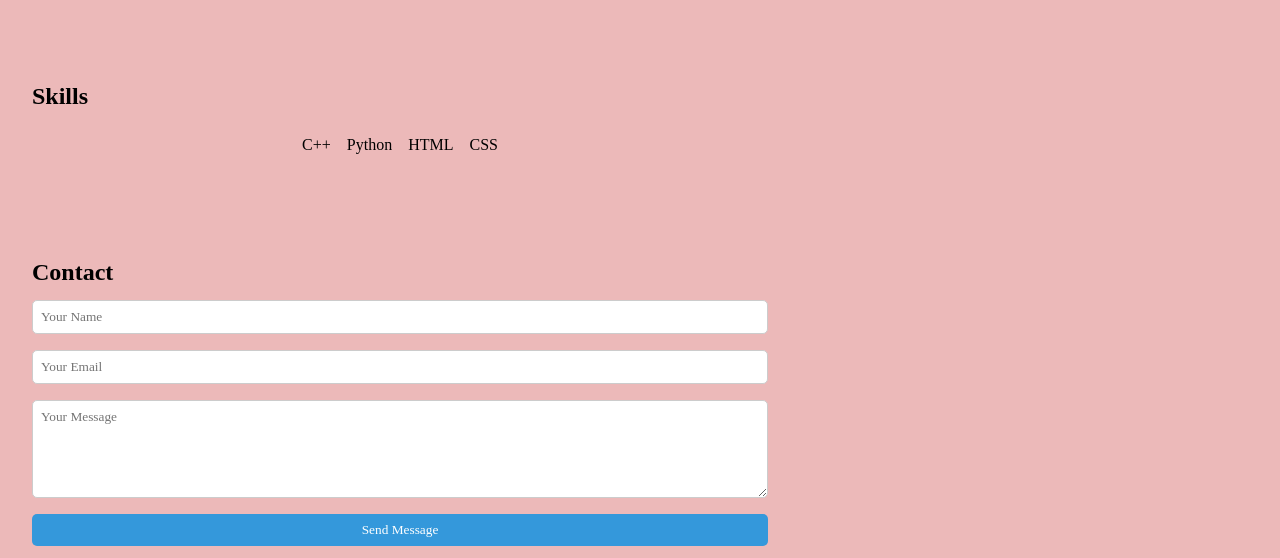
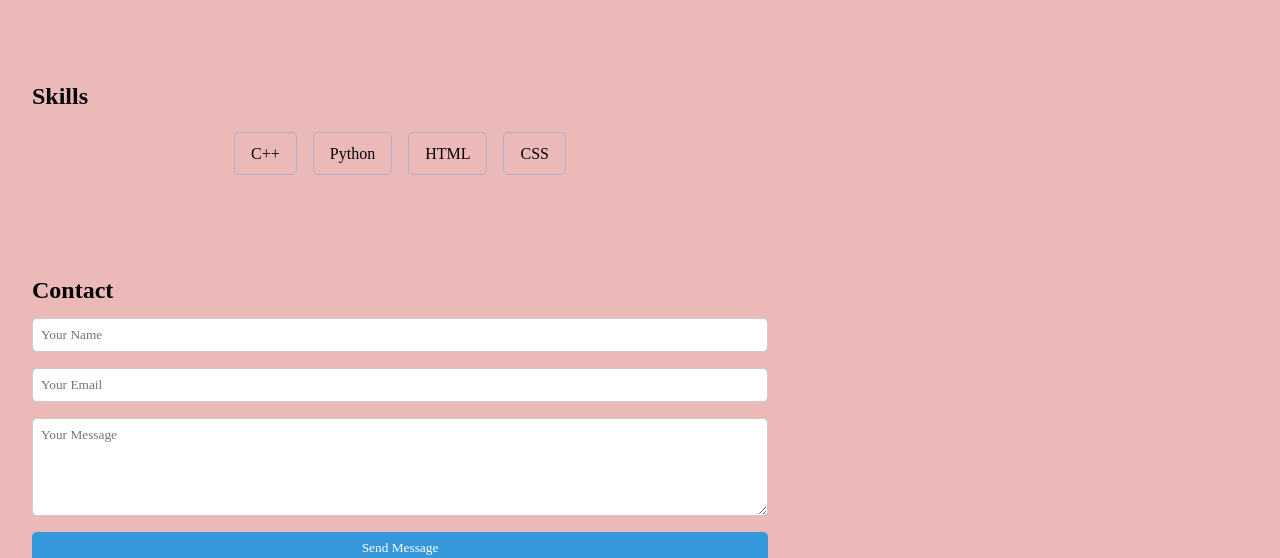
Before and after one commit to ashltruong21/ashltruong21.github.io, a website: page index.html in a window 1280 px wide. Shown: the part 1640-2198 px from the top of the page. Drawn offline with Linux system fonts and the light colour scheme.

Commit message:
Fix typo in CSS class name from 'skills-list' to 'skill-list'

```diff
--- a/styles.css
+++ b/styles.css
@@ -121,7 +121,7 @@ html {
   margin-top: 1rem;
 }
 
-.skills-list li {
+.skill-list li {
   padding: 0.5rem 1rem;
   border: 1px solid rgb(175, 175, 201) ;
   border-radius: 5px;
```
